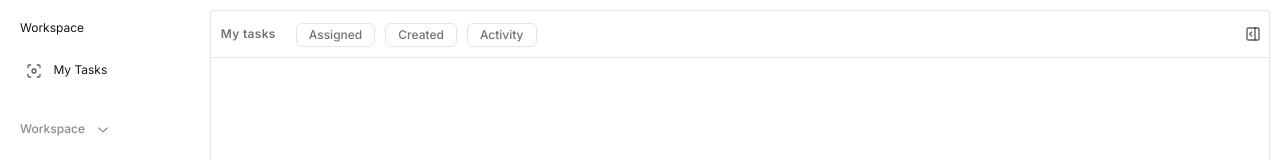
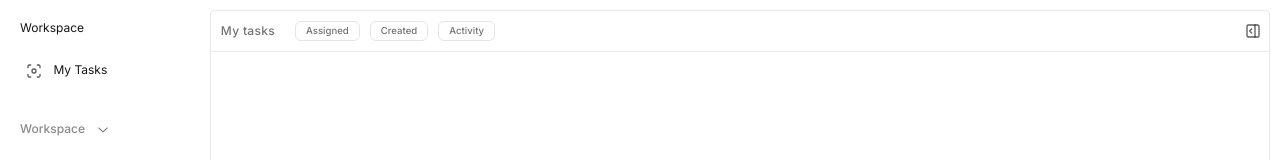
Before and after one commit to jethrocadang/team-todo-list, a Next.js app: page /workspace/my-tasks in a window 1280 px wide. Shown: the top 160 px of the page. Built offline with nearby package versions, Linux system fonts and the light colour scheme.

Commit message:
update:[change border opacity & text size]

```diff
--- a/src/app/globals.css
+++ b/src/app/globals.css
@@ -20,7 +20,7 @@
     --accent-foreground: 0 0% 9%;
     --destructive: 0 84.2% 60.2%;
     --destructive-foreground: 0 0% 98%;
-    --border: 0 0% 89.8%;
+    --border: 0 0% 90.8%;
     --input: 0 0% 89.8%;
     --ring: 0 0% 3.9%;
     --radius: 0.5rem;
--- a/src/components/layouts/top-nav.tsx
+++ b/src/components/layouts/top-nav.tsx
@@ -17,13 +17,13 @@ const HeaderNav = ({ title, rightContent, leftContent }: HeaderNavProps) => {
         <div className="flex items-center justify-between p-2.5">
           <div className="flex items-center">
             <DrawerNav />
-            <p className="text-xs font-semibold tracking-wide text-muted-foreground">
+            <p className="text-xs font-medium tracking-wide text-muted-foreground">
               {title}
             </p>
           </div>
           {leftContent && <div className="md:hidden">{leftContent}</div>}
         </div>
-        <div className="space-x-2.5 border-t border-border p-2.5 md:border-none">
+        <div className="flex items-center space-x-2.5 border-t border-border p-2.5 md:border-none">
           {rightContent}
         </div>
       </div>
--- a/src/components/ui/button.tsx
+++ b/src/components/ui/button.tsx
@@ -22,7 +22,7 @@ const buttonVariants = cva(
       },
       size: {
         default: "h-9 px-4 py-2",
-        xs: "h-6 rounded-md px-3 text-xs text-muted-foreground",
+        xs: "h-5 rounded-md px-2.5 text-[0.6rem] text-muted-foreground",
         sm: "h-8 rounded-md px-3 text-xs",
         lg: "h-10 rounded-md px-8",
         icon: "h-9 w-9",
```
